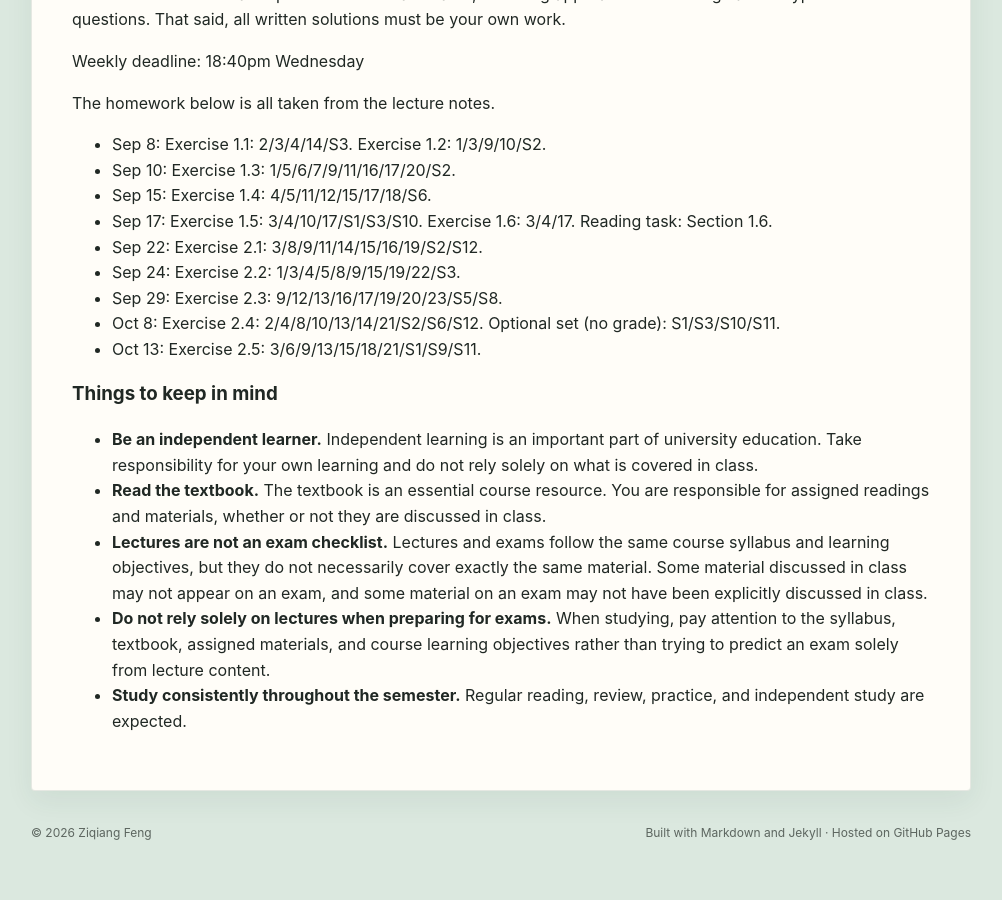
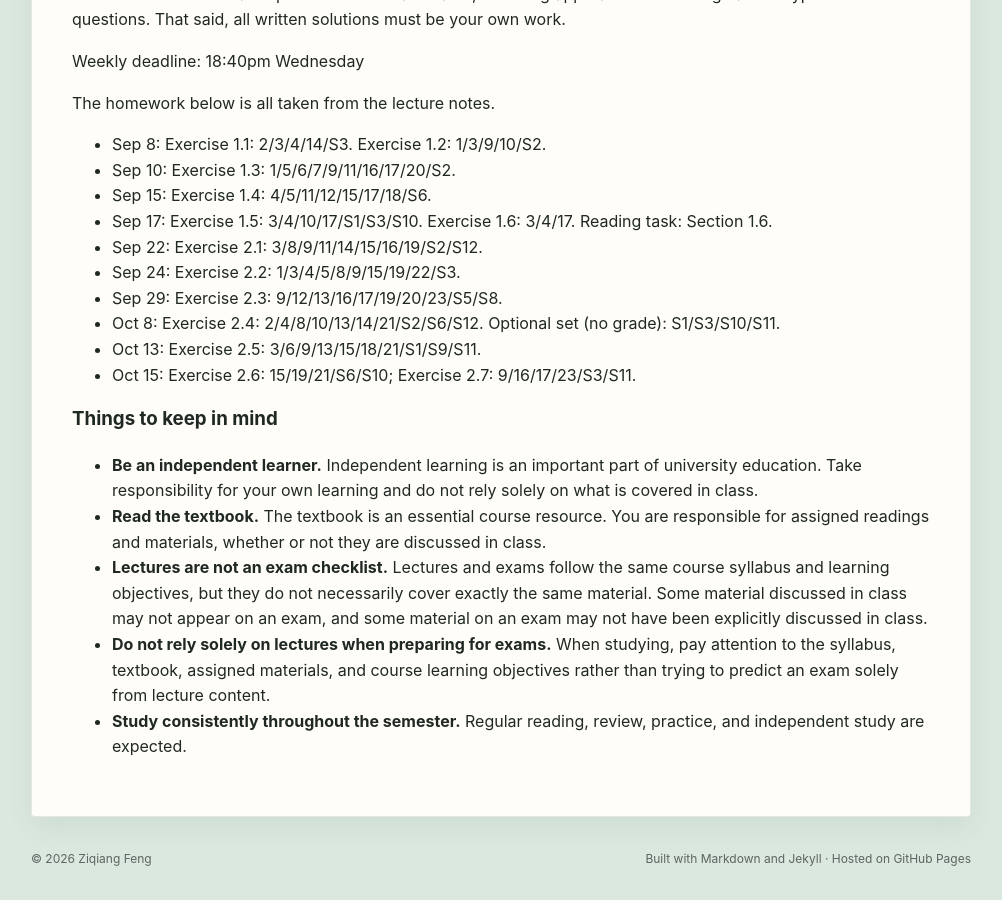
Before and after one commit to ziqiangfeng95/ziqiangfeng95.github.io, a Jekyll site: the page built from teaching/advmath/index.md, in a window 1280 px wide and 900 px high, scrolled down 1583 px. Shown: the whole window, without its empty margins (139-1141 px from the left). Built offline with Jekyll 4.4.1, drawn with Linux system fonts in a browser that asks for light colours; before the commit the page ends 2458 px from its top, so only the background shows below that.

Commit message:
Update index.md

```diff
--- a/teaching/advmath/index.md
+++ b/teaching/advmath/index.md
@@ -105,6 +105,7 @@ The homework below is all taken from the lecture notes.
 - Sep 29: Exercise 2.3: 9/12/13/16/17/19/20/23/S5/S8.
 - Oct 8: Exercise 2.4: 2/4/8/10/13/14/21/S2/S6/S12. Optional set (no grade): S1/S3/S10/S11.
 - Oct 13: Exercise 2.5: 3/6/9/13/15/18/21/S1/S9/S11.
+- Oct 15: Exercise 2.6: 15/19/21/S6/S10; Exercise 2.7: 9/16/17/23/S3/S11.
 
 ### Things to keep in mind
 
```
